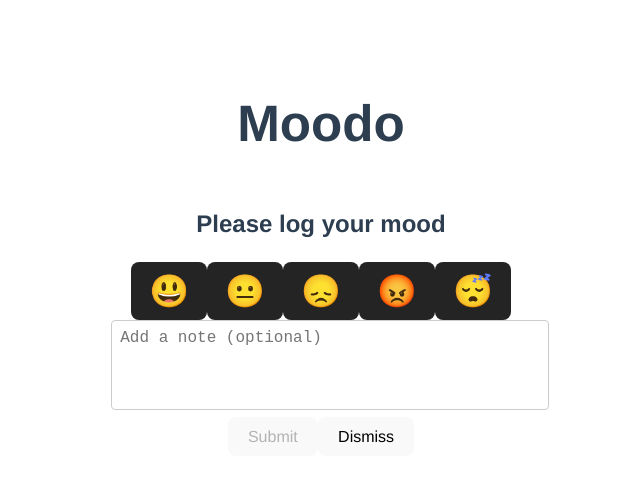
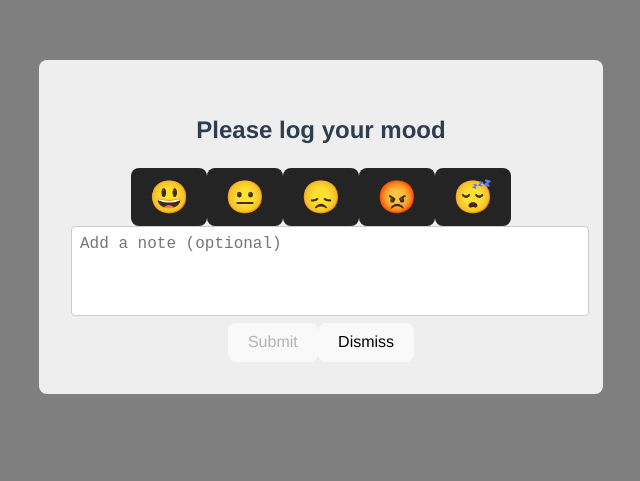
Before and after one commit to Moodo-dev/MoodoCore, a Vue app: page / in a window 1280 px wide. Shown: the part 173-654 px from the top of the page, without its empty margins (319-959 px from the left). Built offline with nearby package versions, Linux system fonts and the light colour scheme.

Commit message:
stylize the modal

```diff
--- a/src/components/ReminderModal.vue
+++ b/src/components/ReminderModal.vue
@@ -30,3 +30,25 @@ function submit() {
   emit('submit', { mood: tempMood.value, note: tempNote.value })
 }
 </script>
+
+<style scoped>
+.modalOverlay {
+  position: fixed;
+  top: 0;
+  left: 0;
+  width: 100%;
+  height: 100%;
+  background-color: rgba(0, 0, 0, 0.5);
+  display: flex;
+  justify-content: center;
+  align-items: center;
+}
+.modalContent {
+  background: #eee;
+  padding: 2rem;
+  border-radius: 8px;
+  width: 500px;
+  max-width: 90%;
+  text-align: center;
+}
+</style>
```
